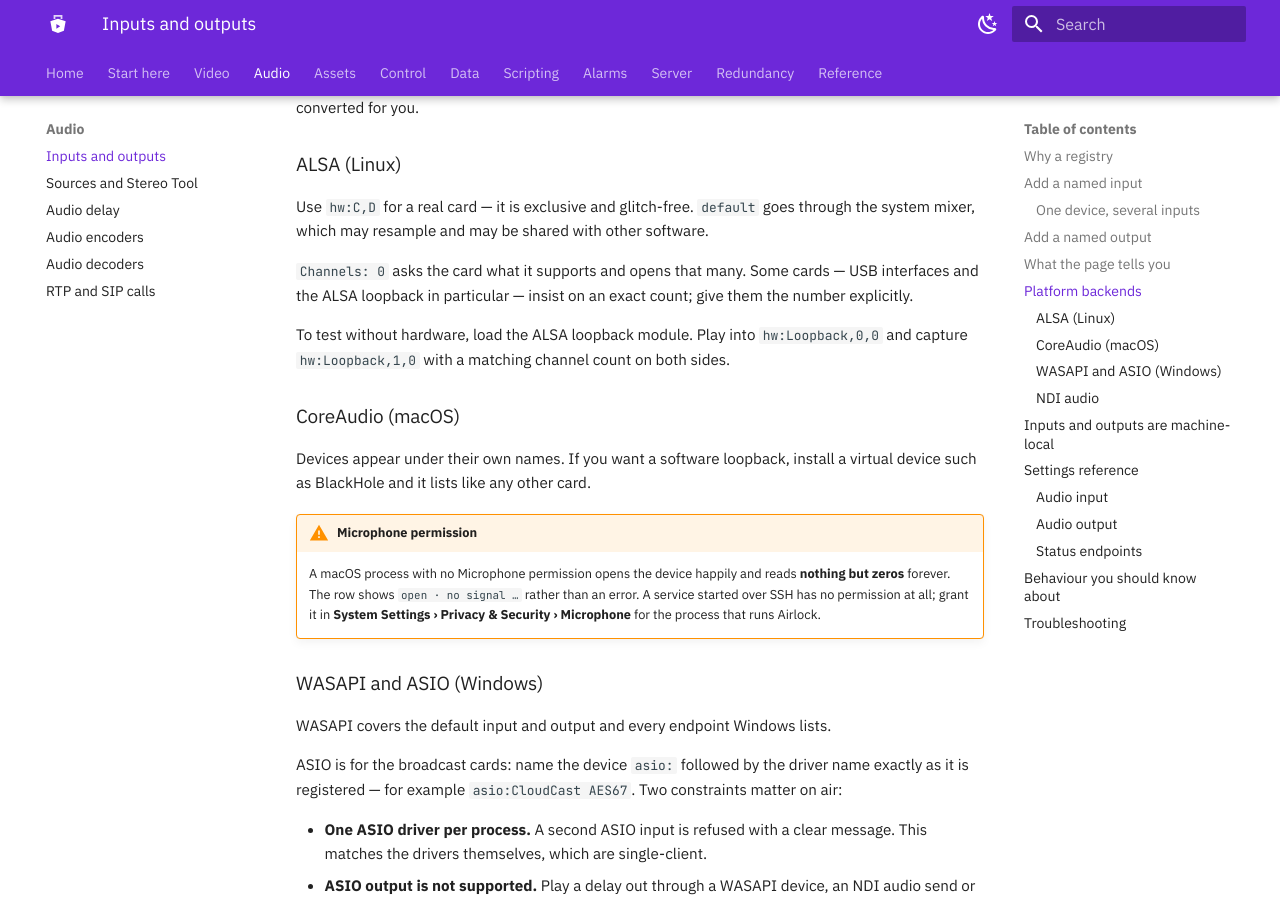
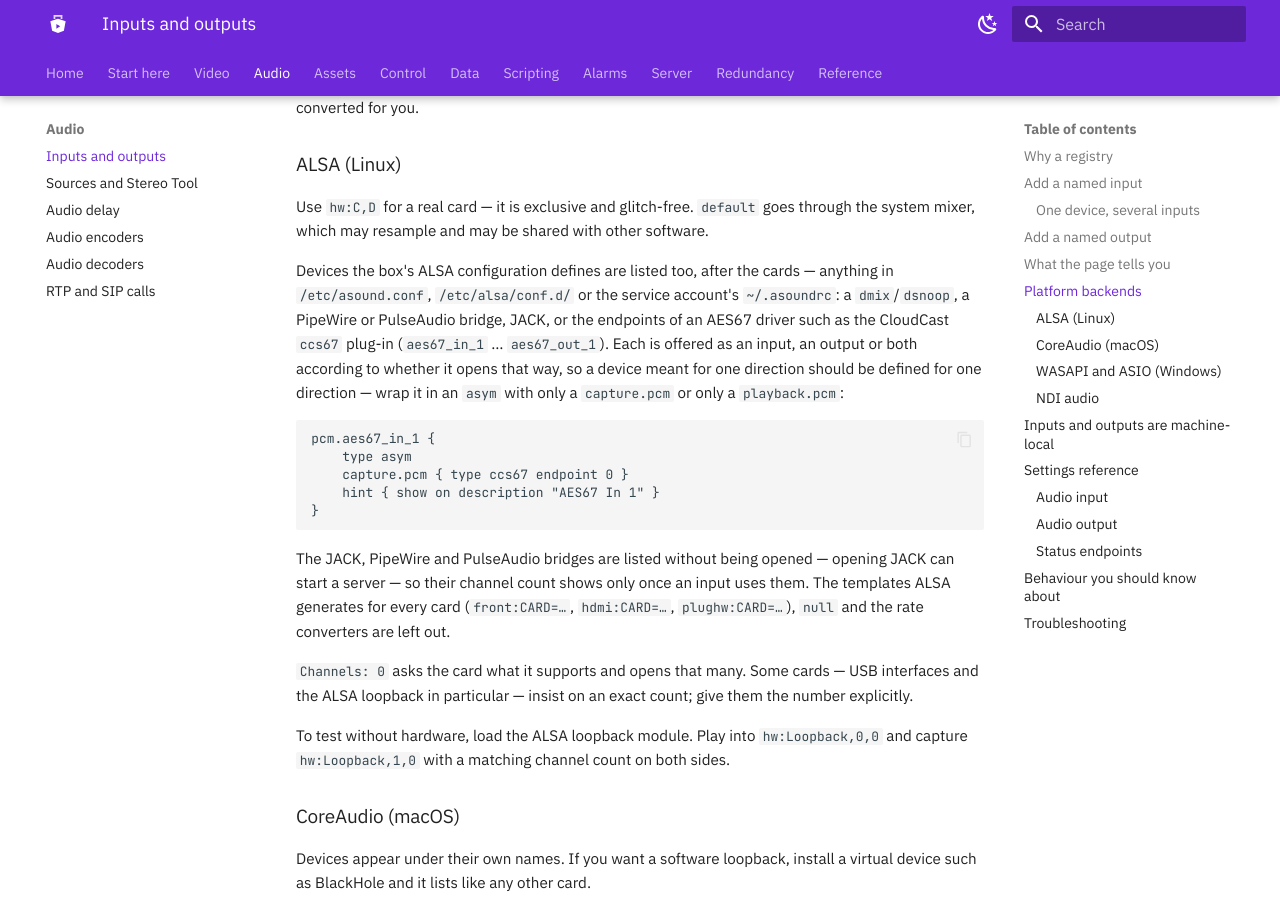
Before and after one commit to cloudcastsystemsau/airlock-ndi2srt-manual, an MkDocs documentation site: the page built from docs/audio/io.md, in a window 1280 px wide and 900 px high, scrolled down 4797 px. Built offline with MkDocs 1.6.1 and Material for MkDocs 9.7.7, drawn with Linux system fonts in a browser that asks for light colours.

Commit message:
Update the Airlock manual
Generated from the product repository's manual/ tree.

````diff
--- a/docs/audio/io.md
+++ b/docs/audio/io.md
@@ -148,6 +148,28 @@ formats are converted for you.
 Use `hw:C,D` for a real card — it is exclusive and glitch-free. `default` goes
 through the system mixer, which may resample and may be shared with other
 software.
+
+Devices the box's ALSA configuration defines are listed too, after the cards —
+anything in `/etc/asound.conf`, `/etc/alsa/conf.d/` or the service account's
+`~/.asoundrc`: a `dmix`/`dsnoop`, a PipeWire or PulseAudio bridge, JACK, or the
+endpoints of an AES67 driver such as the CloudCast `ccs67` plug-in
+(`aes67_in_1` … `aes67_out_1`). Each is offered as an input, an output or both
+according to whether it opens that way, so a device meant for one direction
+should be defined for one direction — wrap it in an `asym` with only a
+`capture.pcm` or only a `playback.pcm`:
+
+```text
+pcm.aes67_in_1 {
+    type asym
+    capture.pcm { type ccs67 endpoint 0 }
+    hint { show on description "AES67 In 1" }
+}
+```
+
+The JACK, PipeWire and PulseAudio bridges are listed without being opened —
+opening JACK can start a server — so their channel count shows only once an
+input uses them. The templates ALSA generates for every card (`front:CARD=…`,
+`hdmi:CARD=…`, `plughw:CARD=…`), `null` and the rate converters are left out.
 
 `Channels: 0` asks the card what it supports and opens that many. Some cards —
 USB interfaces and the ALSA loopback in particular — insist on an exact count;
````
